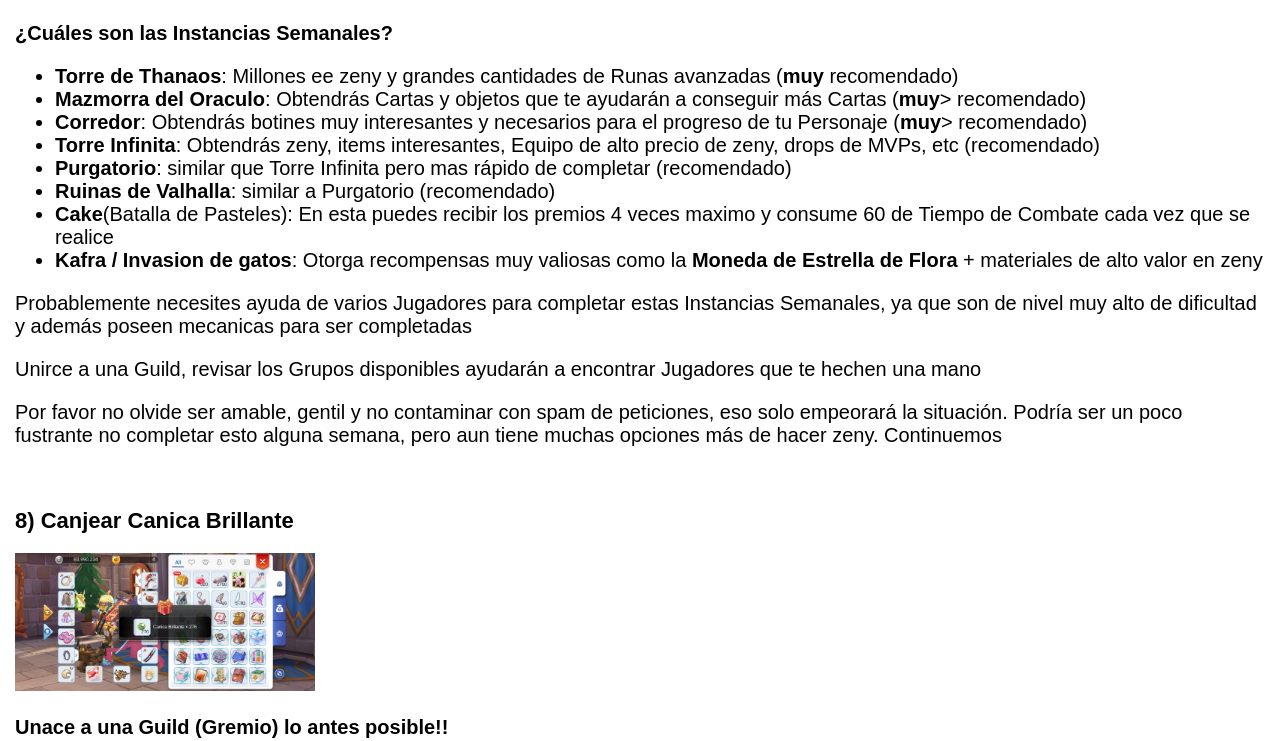
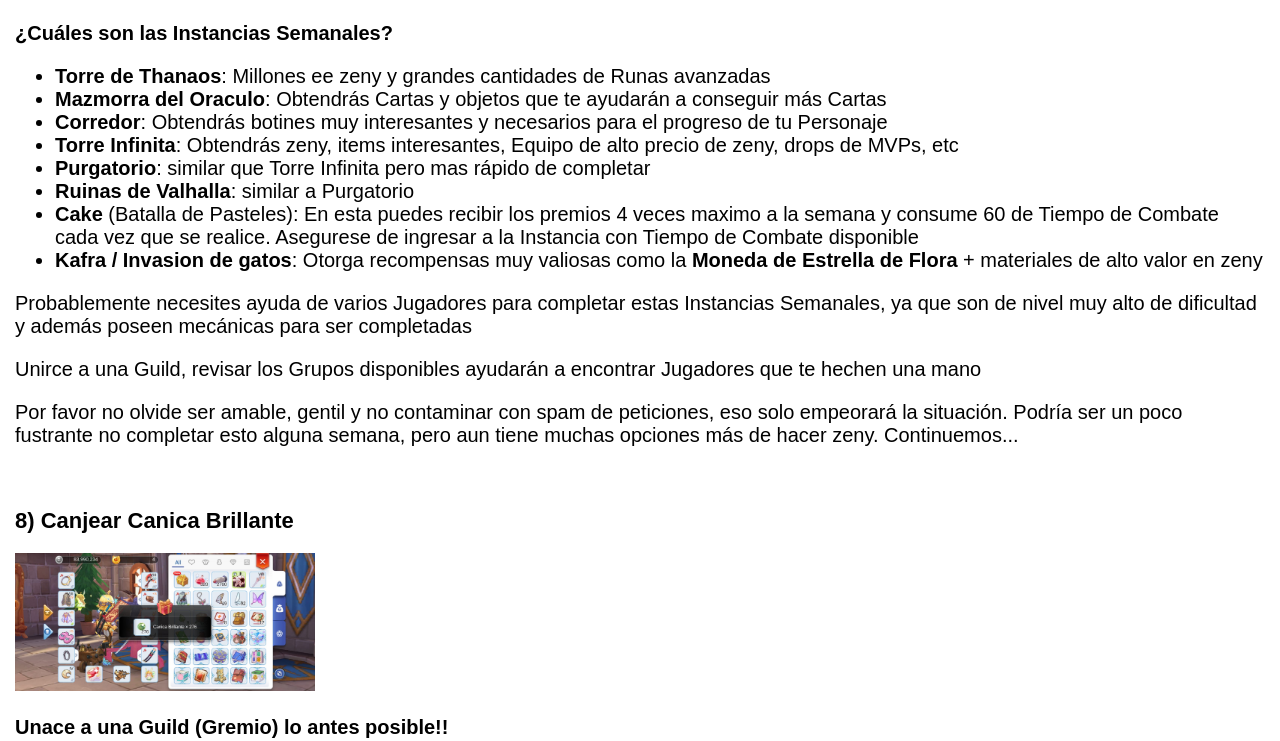
Before and after one commit to dookeer99/GuiaRagnarokM2, a plain HTML site: page GuiaZenny.html in a window 1280 px wide. Shown: the part 5571-6312 px from the top of the page. Drawn offline with Linux system fonts and the light colour scheme.

Commit message:
Add files via upload

```diff
--- a/GuiaZenny.html
+++ b/GuiaZenny.html
@@ -148,18 +148,18 @@ font-size: 22px;
             <div>
                 <p><b>¿Cuáles son las Instancias Semanales?</b></p>
                 <ul>
-                    <li><b>Torre de Thanaos</b>: Millones ee zeny y grandes cantidades de Runas avanzadas (<b>muy</b> recomendado)</li>
-                    <li><b>Mazmorra del Oraculo</b>: Obtendrás Cartas y objetos que te ayudarán a conseguir más Cartas (<b>muy</b>> recomendado)</li>
-                    <li><b>Corredor</b>: Obtendrás botines muy interesantes y necesarios para el progreso de tu Personaje (<b>muy</b>> recomendado)</li>
-                    <li><b>Torre Infinita</b>: Obtendrás zeny, items interesantes, Equipo de alto precio de zeny, drops de MVPs, etc (recomendado)</li>
-                    <li><b>Purgatorio</b>: similar que Torre Infinita pero mas rápido de completar (recomendado)</li>
-                    <li><b>Ruinas de Valhalla</b>: similar a Purgatorio (recomendado)</li>
-                    <li><b>Cake</b>(Batalla de Pasteles): En esta puedes recibir los premios 4 veces maximo y consume 60 de Tiempo de Combate cada vez que se realice</li>
+                    <li><b>Torre de Thanaos</b>: Millones ee zeny y grandes cantidades de Runas avanzadas</li>
+                    <li><b>Mazmorra del Oraculo</b>: Obtendrás Cartas y objetos que te ayudarán a conseguir más Cartas</li>
+                    <li><b>Corredor</b>: Obtendrás botines muy interesantes y necesarios para el progreso de tu Personaje</li>
+                    <li><b>Torre Infinita</b>: Obtendrás zeny, items interesantes, Equipo de alto precio de zeny, drops de MVPs, etc</li>
+                    <li><b>Purgatorio</b>: similar que Torre Infinita pero mas rápido de completar</li>
+                    <li><b>Ruinas de Valhalla</b>: similar a Purgatorio</li>
+                    <li><b>Cake</b> (Batalla de Pasteles): En esta puedes recibir los premios 4 veces maximo a la semana y consume 60 de Tiempo de Combate cada vez que se realice. Asegurese de ingresar a la Instancia con Tiempo de Combate disponible</li>
                     <li><b>Kafra / Invasion de gatos</b>: Otorga recompensas muy valiosas como la <b>Moneda de Estrella de Flora</b> + materiales de alto valor en zeny</li>
                 </ul>
-                <p>Probablemente necesites ayuda de varios Jugadores para completar estas Instancias Semanales, ya que son de nivel muy alto de dificultad y además poseen mecanicas para ser completadas</p>
+                <p>Probablemente necesites ayuda de varios Jugadores para completar estas Instancias Semanales, ya que son de nivel muy alto de dificultad y además poseen mecánicas para ser completadas</p>
                 <p>Unirce a una Guild, revisar los Grupos disponibles ayudarán a encontrar Jugadores que te hechen una mano</p>
-                <p>Por favor no olvide ser amable, gentil y no contaminar con spam de peticiones, eso solo empeorará la situación. Podría ser un poco fustrante no completar esto alguna semana, pero aun tiene muchas opciones más de hacer zeny. Continuemos</p>
+                <p>Por favor no olvide ser amable, gentil y no contaminar con spam de peticiones, eso solo empeorará la situación. Podría ser un poco fustrante no completar esto alguna semana, pero aun tiene muchas opciones más de hacer zeny. Continuemos...</p>
             </div>
             <br />
 
@@ -177,12 +177,13 @@ font-size: 22px;
         <br />
 
         <h2>9) Vender Objetos que no use</h2>
+        <img src="img/VenderCon1Click2.jpeg" width="300">
         <div>
             <p>Hay objetos que no se pueden vender en el Intercambio, pero que si puedes vender a los NPCs. Con el tiempo acumularás muchos de estos objetos que no se estarán usando</p>
-            <p><b>CUIDADO!</b>. No venda Cartas, objetos que <b>SI</b> se puedan vender en Intercambio, algunos materiales de artesania que no se pueden vender en Intercambio tambien son muy importantes para el progreso del juego, <b>cuidado de no vender algo que luego se arrepentirá</b>. <br />A continuación nombraré algunos objetos que seguro si podrá vender sin preocupación, que usualmente con el tiempo se les acumularán sin uso</p>
+            <p><b>CUIDADO!</b>. No venda Cartas, objetos que <b>SI</b> se puedan vender en Intercambio, algunos materiales de artesania que no se pueden vender en Intercambio tambien son muy importantes para el progreso del juego, <b>cuidado de vender algo que luego se arrepentirá</b>. <br />A continuación nombraré algunos objetos que seguro si podrá vender sin preocupación, que usualmente con el tiempo se les acumularán sin uso</p>
             <ul>
                 <li>Hechizos de Transformación</li>
-                <li>Pociones de Mascotas: Debo mencionar que al principio quizas si utilice esta posción a menudo, pero a lo largo del juego sus mascotas subirán exsesivamente rápido si se equipan y va a levear. Use esto como ultimo recurso, a niveles altos ya no lo usará</li>
+                <li>Pociones de Mascotas: Debo mencionar que al principio quizas si utilice esta posción a menudo, pero a lo largo del juego sus mascotas subirán exsesivamente rápido si se equipan y va a levear. Use esto como ultimo recurso, pero te aseguro que a niveles altos las Pociones de Mascotas no las usará ;)</li>
                 <li>Comidas de 1 - 2 estrella que ya haya creado y comido 100 veces</li>
             </ul>
             <p>Cabe mencionar que la clase <b>Mecanico</b> tiene una habilidad exclusiva que permite vender mas caro los items que vende a los NPCs</p>
```
